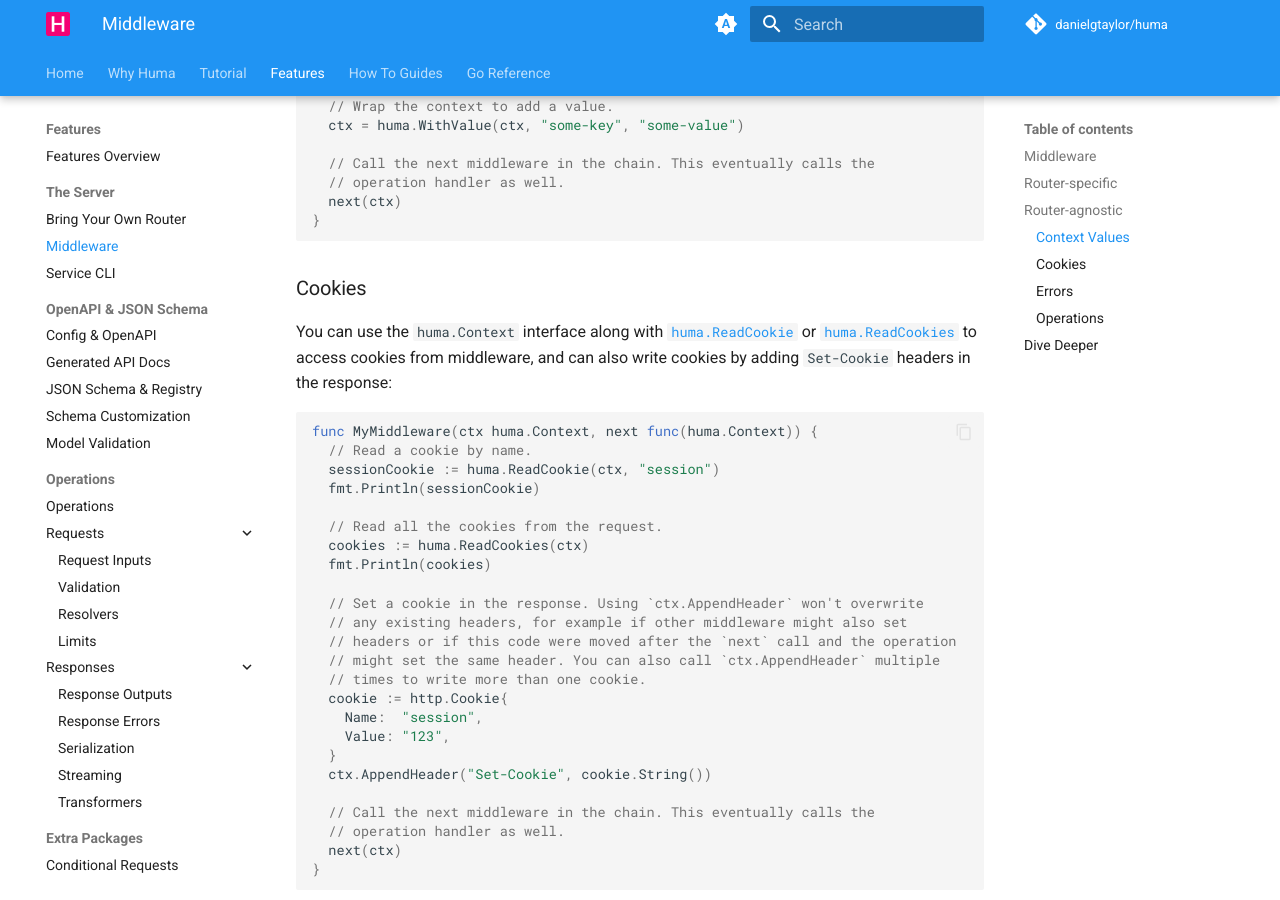
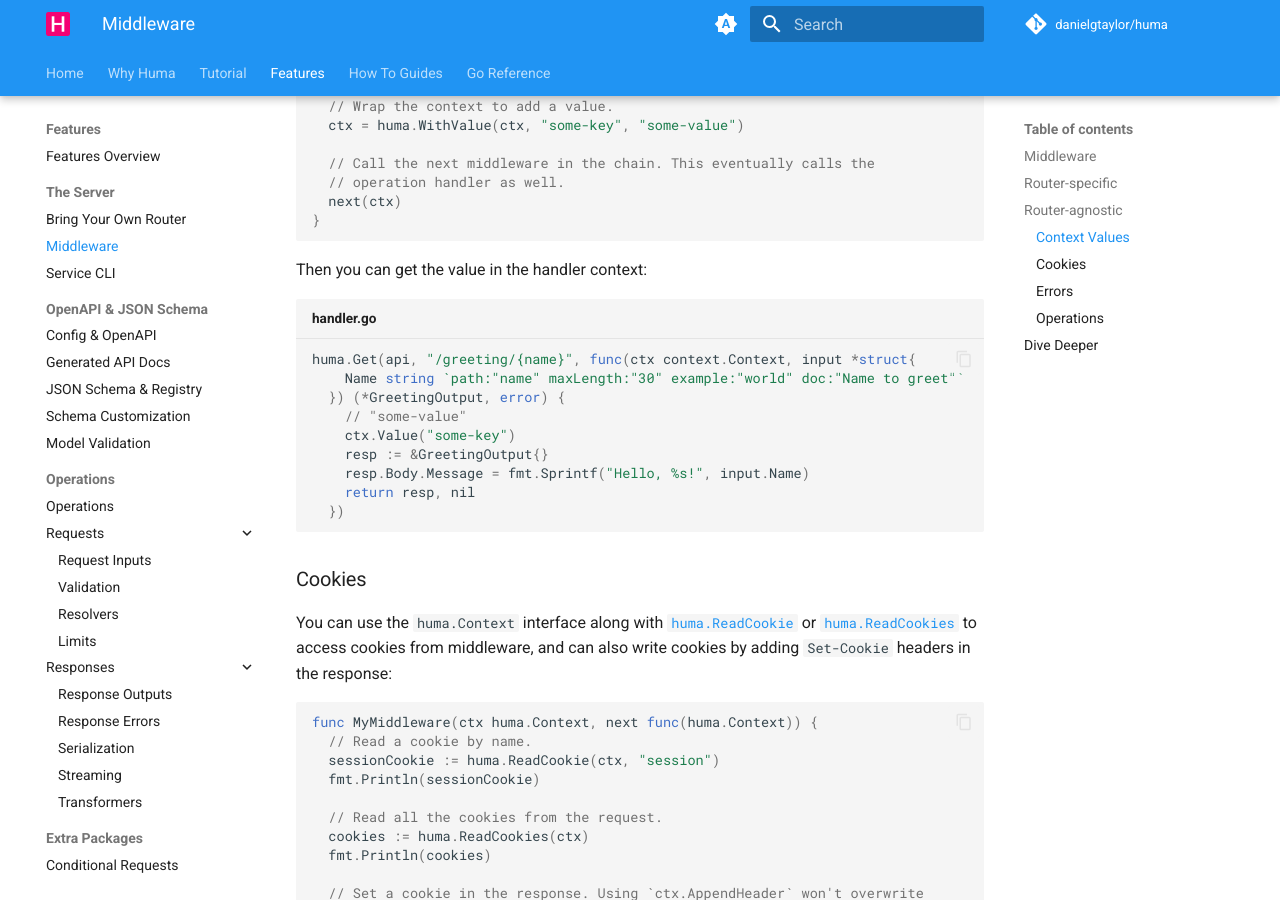
Before and after one commit to danielgtaylor/huma, an MkDocs documentation site: the page built from docs/docs/features/middleware.md, in a window 1280 px wide and 900 px high, scrolled down 2141 px. Built offline with MkDocs 1.6.1 and Material for MkDocs 9.7.7, drawn with Linux system fonts in a browser that asks for light colours; comment, search, counter and statistics services are not loaded.

Commit message:
Update middleware.md

````diff
--- a/docs/docs/features/middleware.md
+++ b/docs/docs/features/middleware.md
@@ -98,6 +98,20 @@ func MyMiddleware(ctx huma.Context, next func(huma.Context)) {
 }
 ```
 
+Then you can get the value in the handler context:
+
+``` go title="handler.go"
+huma.Get(api, "/greeting/{name}", func(ctx context.Context, input *struct{
+		Name string `path:"name" maxLength:"30" example:"world" doc:"Name to greet"`
+	}) (*GreetingOutput, error) {
+		// "some-value"
+		ctx.Value("some-key")
+		resp := &GreetingOutput{}
+		resp.Body.Message = fmt.Sprintf("Hello, %s!", input.Name)
+		return resp, nil
+	})
+```
+
 ### Cookies
 
 You can use the `huma.Context` interface along with [`huma.ReadCookie`](https://pkg.go.dev/github.com/danielgtaylor/huma/v2#ReadCookie) or [`huma.ReadCookies`](https://pkg.go.dev/github.com/danielgtaylor/huma/v2#ReadCookies) to access cookies from middleware, and can also write cookies by adding `Set-Cookie` headers in the response:
````
